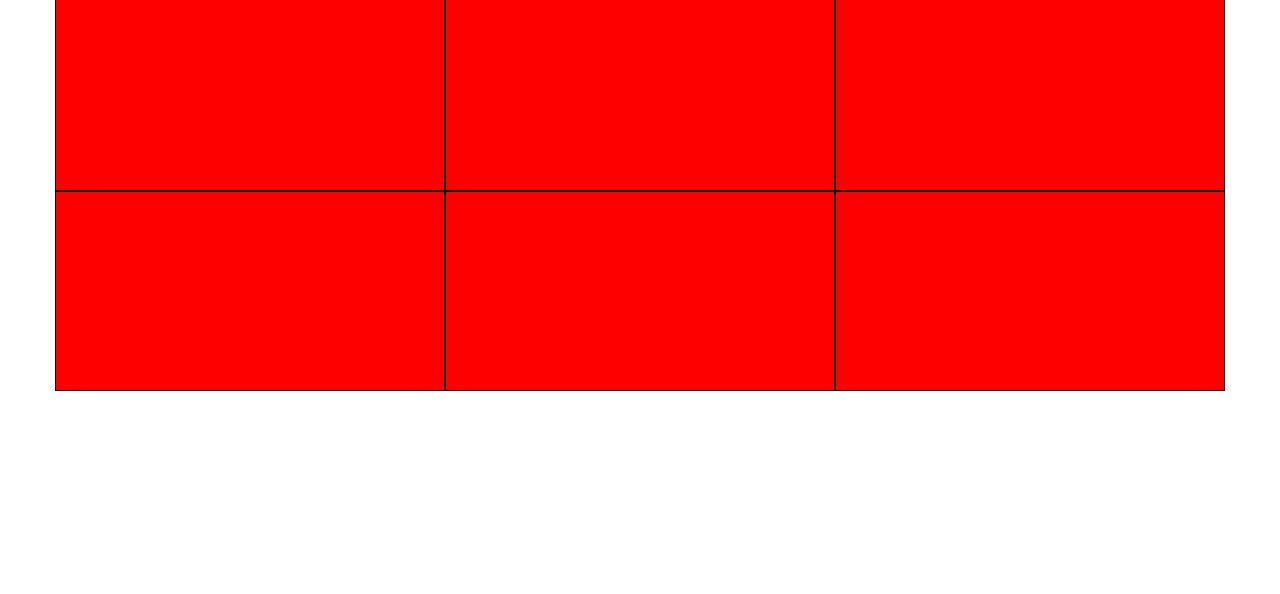
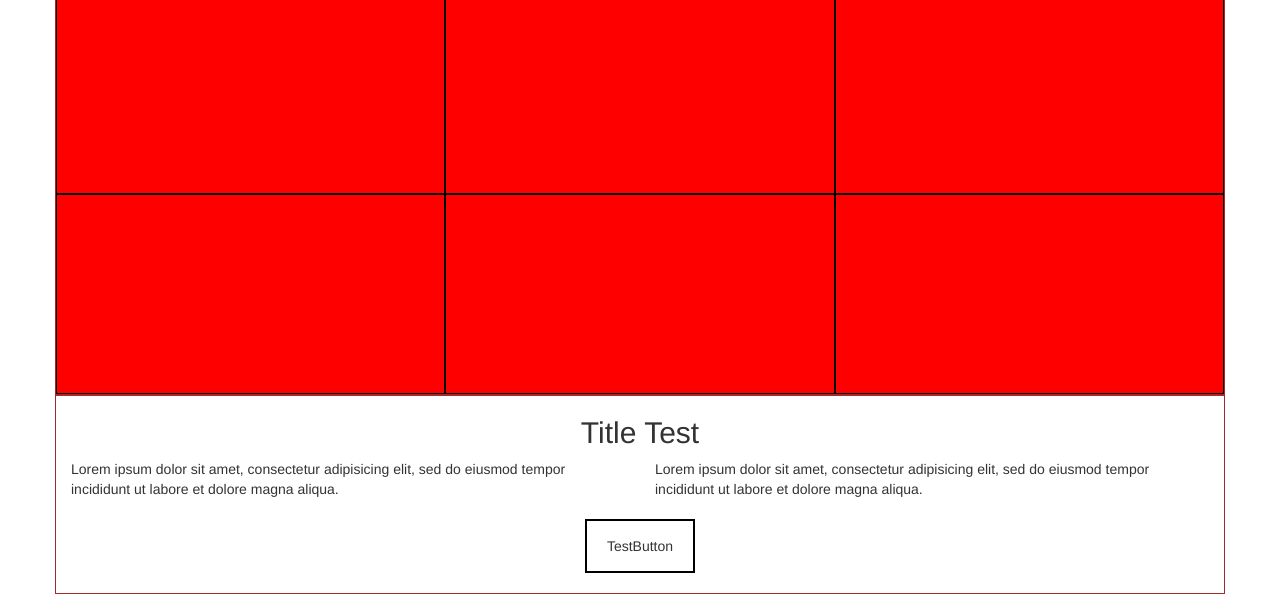
Before and after one commit to paciGit/html-css-bootstrap-freelancer, a plain HTML site: page index.html in a window 1280 px wide. Shown: the part 302-896 px from the top of the page. Before the commit the page ends 800 px from the top, so only its background shows below. Drawn offline with nearby package versions, Linux system fonts and the light colour scheme.

Commit message:
update-second-main

```diff
--- a/index.html
+++ b/index.html
@@ -8,11 +8,10 @@
     <title>Freelancer-bootstrap</title>
   </head>
   <body>
-    <div class="totalsize text-center">
+    <div class="container text-center">
 
       <!-- Header -->
       <header>
-        <div class="container">
           <nav class="navbar navbar-default navbar-fixed-top">
             <div class="container">
               <!-- Brand and toggle get grouped for better mobile display -->
@@ -66,25 +65,23 @@
               </div><!-- /.navbar-collapse -->
             </div><!-- /.container-fluid -->
           </nav>
-        </div>
 
             <section class="logoprinc">
-             <div class="container">
                <div class="row">
                 <div class="col-md-6 col-md-offset-3">
                     <h1>Start Bootstrap</h1>
                 </div>
+                <div class="col-md-12">
+                  <span>Test &ndash; Test &ndash; Test</span>
+                </div>
                </div>
-               <span>Test &ndash; Test &ndash; Test</span>
-             </div>
             </section>
 
       </header>
 
       <!-- Main -->
       <main>
-        <div class="container">
-          <div class="row second">
+          <div class="row">
             <div class="col-md-12">
               <h2>Title Test</h2>
             </div>
@@ -102,9 +99,21 @@
             </div>
             <div class="clearfix"></div>
           </div>
-        </div>
 
-      </main>
+          <div class="row">
+            <div class="col-md-12">
+              <h2>Title Test</h2>
+            </div>
+            <div class="col-md-6">
+              <span>Lorem ipsum dolor sit amet, consectetur adipisicing elit, sed do eiusmod tempor incididunt ut labore et dolore magna aliqua.</span>
+            </div>
+            <div class="col-md-6">
+              <span>Lorem ipsum dolor sit amet, consectetur adipisicing elit, sed do eiusmod tempor incididunt ut labore et dolore magna aliqua.</span>
+            </div>
+            <button type="button" class="buttom" name="test">TestButton</button>
+
+          </div>
+        </main>
 
       <!-- Footer -->
       <footer>
--- a/style.css
+++ b/style.css
@@ -7,6 +7,10 @@
 .logoprinc {
   margin-top: 70px;
   margin-bottom: 70px;
+}
+
+.row {
+  border: 1px solid brown;
 }
 
 .second {
@@ -19,3 +23,19 @@
   padding: 10px;
   border: 1px black solid;
 }
+
+span {
+  display: inline-block;
+  text-align: left;
+}
+
+button {
+  padding: 15px 20px;
+  background-color: transparent;
+  border: 2px solid black;
+  font-size: 20px;
+}
+
+.buttom {
+  margin: 20px 0;
+}
```
